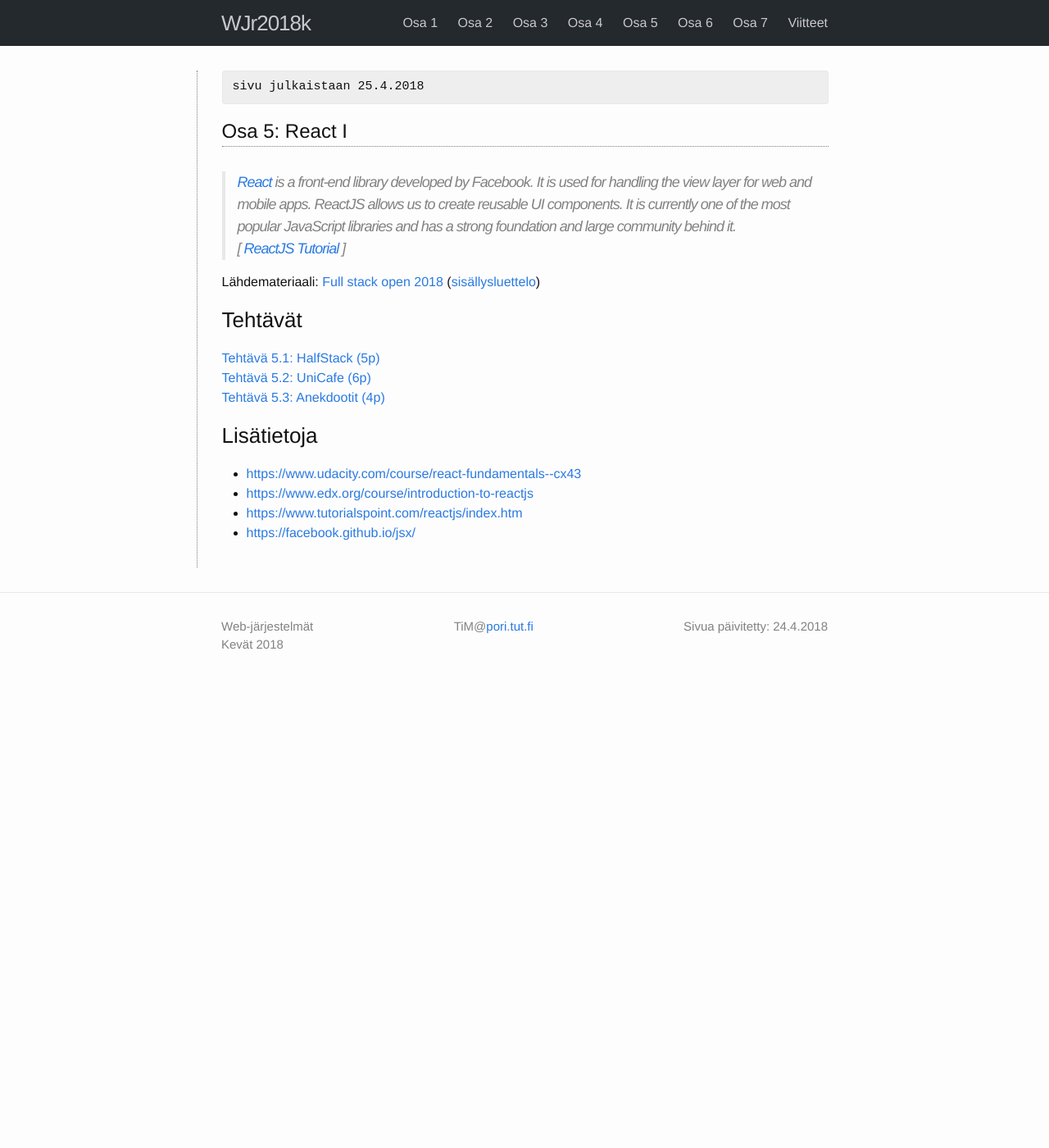
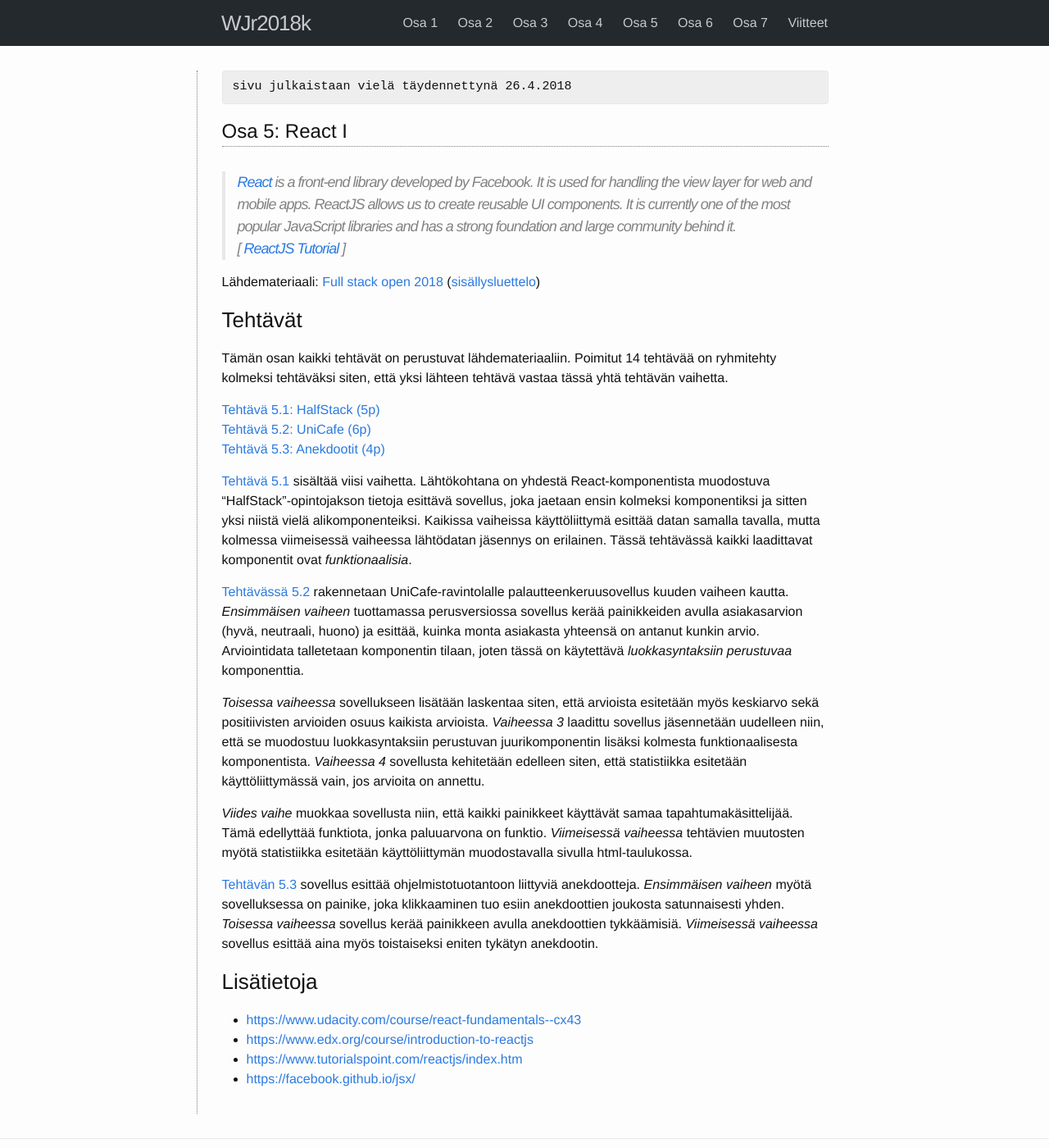
Before and after one commit to timedu/wjr2018k, a Jekyll site: the page built from docs/_osa5/index.md, in a window 1280 px wide and 1400 px high. Shown: the whole window at 82% size. Built offline with Jekyll 4.4.1, drawn with Linux system fonts in a browser that asks for light colours; some of the changed text lies outside the part shown.

Commit message:
part 5 intro draft

```diff
--- a/docs/_osa5/index.md
+++ b/docs/_osa5/index.md
@@ -2,8 +2,8 @@
 layout: collection_index
 permalink: /:collection/index.html
 kesken: 1
-modified_at: 24.4.2018
-julkaisu: 25.4.2018
+modified_at: 25.4.2018
+julkaisu: vielä täydennettynä 26.4.2018
 ---
 
 > [React](https://reactjs.org) is a front-end library developed by Facebook. It is used for handling the view layer for web and mobile apps. ReactJS allows us to create reusable UI components. It is currently one of the most popular JavaScript libraries and has a strong foundation and large community behind it.
@@ -15,8 +15,19 @@ Lähdemateriaali: [Full stack open 2018](https://fullstackopen.github.io/)
 
 ### Tehtävät
 
+Tämän osan kaikki tehtävät on perustuvat lähdemateriaaliin. Poimitut 14 tehtävää on ryhmitehty kolmeksi tehtäväksi siten, että yksi lähteen tehtävä vastaa tässä yhtä tehtävän vaihetta.
+
 {% include exercises_list.md %}
 
+[Tehtävä 5.1](tehtava51) sisältää viisi vaihetta. Lähtökohtana on yhdestä React-komponentista muodostuva "HalfStack"-opintojakson tietoja esittävä sovellus, joka jaetaan ensin kolmeksi komponentiksi ja  sitten yksi niistä vielä alikomponenteiksi. Kaikissa vaiheissa käyttöliittymä esittää datan samalla tavalla, mutta kolmessa viimeisessä vaiheessa lähtödatan jäsennys on erilainen. Tässä tehtävässä kaikki laadittavat komponentit ovat *funktionaalisia*.
+
+[Tehtävässä 5.2](tehtava52) rakennetaan UniCafe-ravintolalle palautteenkeruusovellus kuuden vaiheen kautta. *Ensimmäisen vaiheen* tuottamassa perusversiossa sovellus kerää painikkeiden avulla asiakasarvion (hyvä, neutraali, huono) ja esittää, kuinka monta asiakasta yhteensä on antanut kunkin arvio. Arviointidata talletetaan komponentin tilaan, joten tässä on käytettävä *luokkasyntaksiin perustuvaa* komponenttia.
+
+*Toisessa vaiheessa* sovellukseen lisätään laskentaa siten, että arvioista esitetään myös keskiarvo sekä positiivisten arvioiden osuus kaikista arvioista. *Vaiheessa 3* laadittu sovellus jäsennetään uudelleen niin, että se muodostuu luokkasyntaksiin perustuvan juurikomponentin lisäksi kolmesta funktionaalisesta komponentista. *Vaiheessa 4* sovellusta kehitetään edelleen siten, että statistiikka esitetään käyttöliittymässä vain, jos arvioita on annettu.
+
+*Viides vaihe* muokkaa sovellusta niin, että kaikki painikkeet käyttävät samaa tapahtumakäsittelijää. Tämä edellyttää funktiota, jonka paluuarvona on funktio. *Viimeisessä vaiheessa* tehtävien muutosten myötä statistiikka esitetään käyttöliittymän muodostavalla sivulla html-taulukossa.
+
+[Tehtävän 5.3](tehtava53) sovellus esittää ohjelmistotuotantoon liittyviä anekdootteja. *Ensimmäisen vaiheen* myötä sovelluksessa on painike, joka klikkaaminen tuo esiin anekdoottien joukosta satunnaisesti yhden. *Toisessa vaiheessa* sovellus kerää painikkeen avulla anekdoottien tykkäämisiä. *Viimeisessä vaiheessa* sovellus esittää aina myös toistaiseksi eniten tykätyn anekdootin.
 
 ### Lisätietoja
 
```
Also changed, not shown: docs/_osa5/tehtava53.md (+3 -3 lines).
